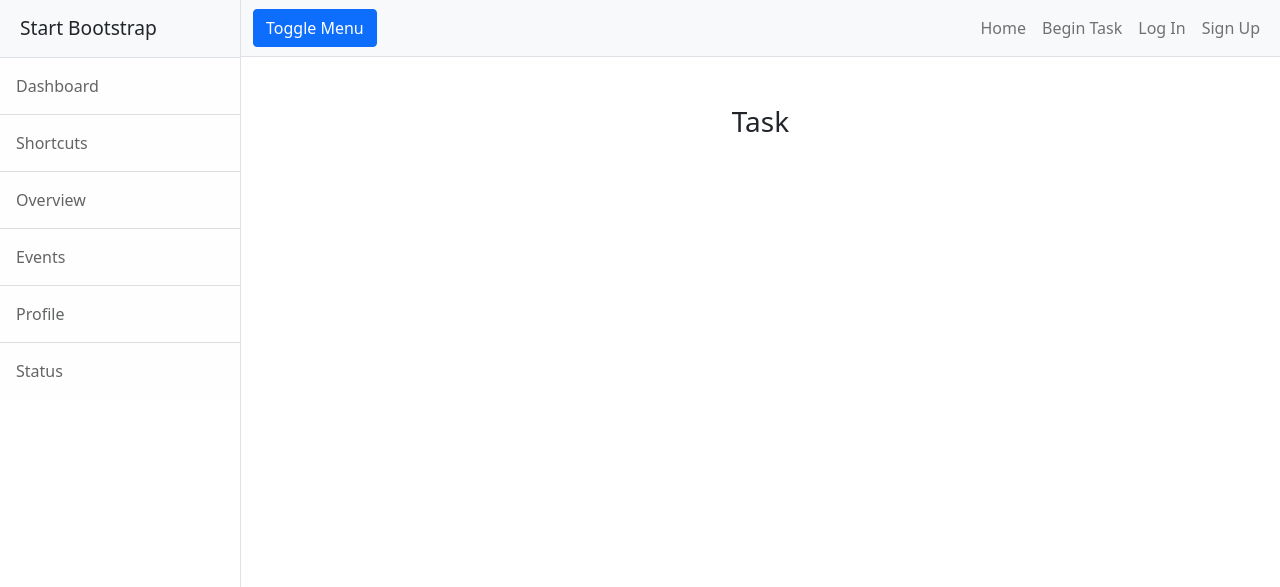
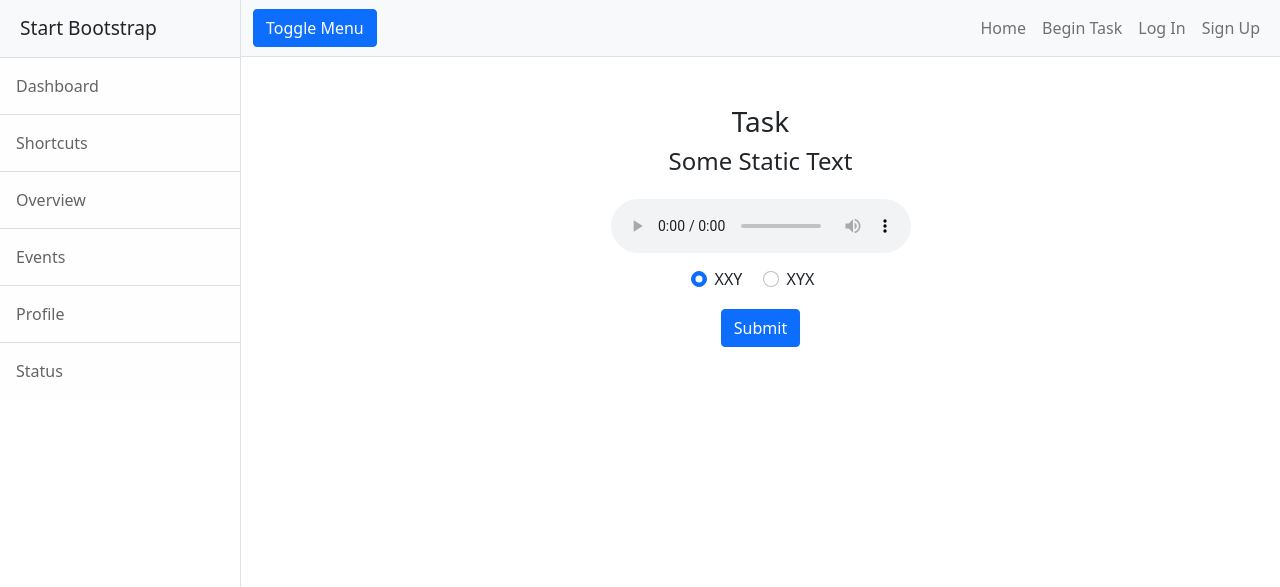
Before and after one commit to turian/audio-discrimination-crowdsource, a Django app: template polls/templates/polls/task_flow.html in a window 1280 px wide. Shown: the top 587 px of the page. Run offline with Django 4.2, Linux system fonts and the light colour scheme; the template is opened without the code that fills it: most values are stand-ins (such as "Sample title", 1, 10 or a date in 2020); data that the repository does not hold is empty; parts of the project's set-up code (start-up, migrations or seed data) failed here and were passed over; some libraries are stand-ins or nearby versions.

Commit message:
basic layout taskflow view and frontend

```diff
--- a/polls/templates/polls/task_flow.html
+++ b/polls/templates/polls/task_flow.html
@@ -11,7 +11,29 @@
       {% else %}
       <h3>Task</h3>
       <form method="POST">
+        {% csrf_token %}
+        <input type="hidden" value="{{ task.pk }}" name="taskPk">
+        <input type="hidden" value="{{ task_presentation }}" name="taskPresentation">
+        <h4>Some Static Text</h4>
+        <audio controls src="{{ url }}" class="mt-3">
+            Your browser does not support the
+            <code>audio</code> element.
+        </audio>
 
+        <div class="mt-2">
+          <div class="form-check form-check-inline">
+            <input class="form-check-input" type="radio" id="type1"
+            name="annotationOption" value="XXY" checked>
+            <label class="form-check-label" for="type1">XXY</label>
+          </div>
+          <div class="form-check form-check-inline">
+            <input class="form-check-input" type="radio" id="type2"
+            name="annotationOption" value="XYX">
+            <label class="form-check-label" for="type2">XYX</label>
+          </div>
+        </div>
+
+        <input type="submit" class="btn btn-primary mt-3" name="submit">
       </form>
       {% endif %}
     </div>
```
Also changed, not shown: polls/views.py (+15 -1 lines).
